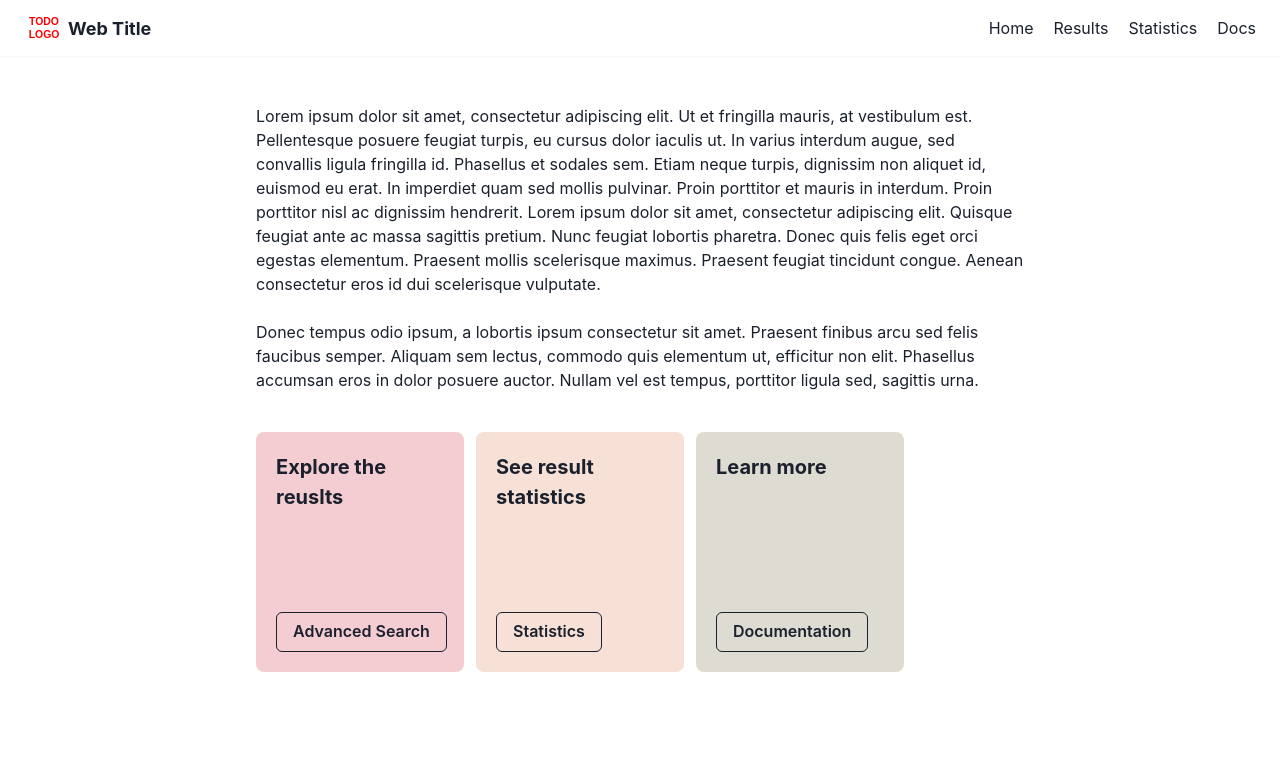
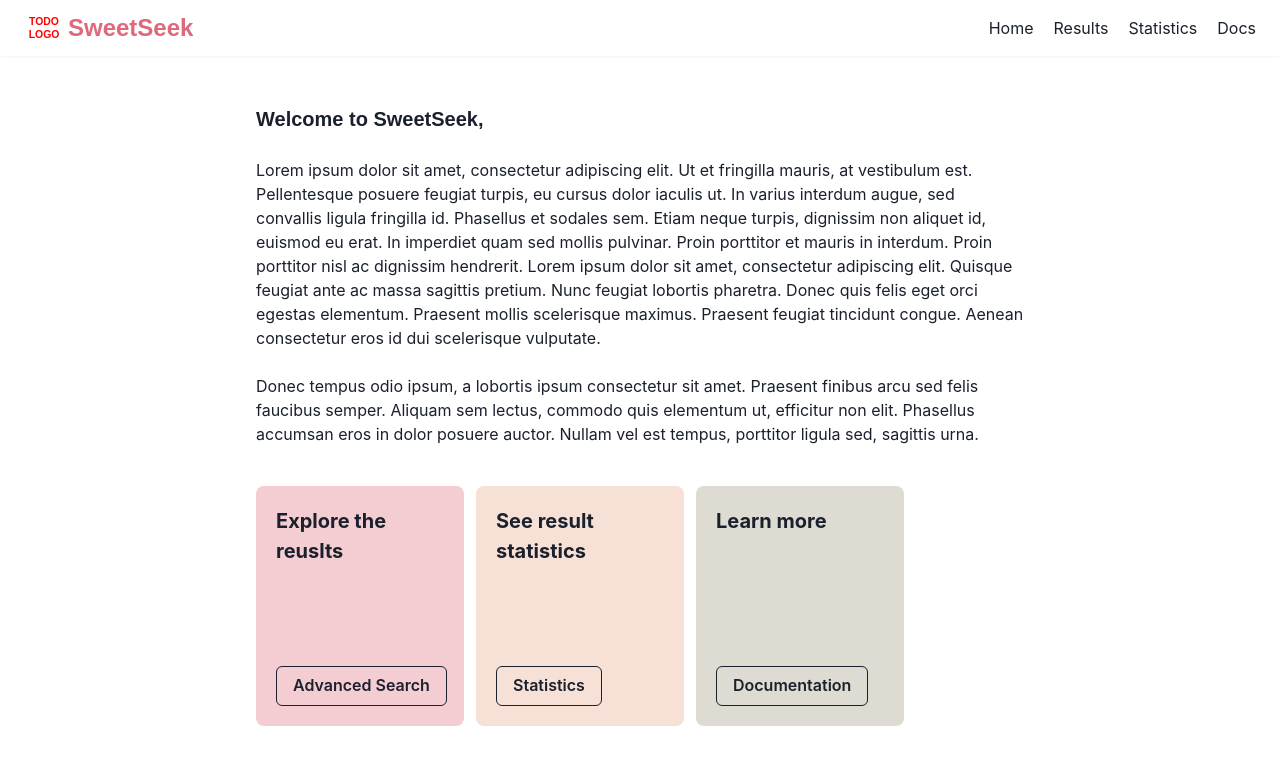
Before and after one commit to katkanaz/dp-thesis, a React (Vite) app in the folder web/fe/: page / in a window 1280 px wide. Shown: the top 764 px of the page. Built offline with nearby package versions, Linux system fonts and the light colour scheme; no server answers.

Commit message:
feat: add title

```diff
--- a/web/fe/index.html
+++ b/web/fe/index.html
@@ -4,7 +4,7 @@
     <meta charset="UTF-8" />
     <link rel="icon" type="image/svg+xml" href="/logo.svg" />
     <meta name="viewport" content="width=device-width, initial-scale=1.0" />
-    <title>fe</title>
+    <title>SweetSeek</title>
   </head>
   <body>
     <div id="root"></div>
--- a/web/fe/src/components/NavBar.tsx
+++ b/web/fe/src/components/NavBar.tsx
@@ -19,15 +19,15 @@ function NavBar() {
                 <ChakraLink as={TanstackRouterLink} to={homeRoute.to} textDecoration="none" _hover={{ textDecoration: "none" }}>
                     <HStack spacing="1">
                         <Image src={logo} alt="Website Logo" boxSize="40px"/>
-                        <Text fontWeight="bold" fontSize="lg">
-                            Web Title
+                        <Text fontWeight="bold" fontSize="2xl" fontFamily="fantasy" color="#DD697B">
+                            SweetSeek
                         </Text>
                     </HStack>
                 </ChakraLink>
             </Box>
             {lastUpdated &&
                 <>
-                    <Box ml="4" height="60%" borderLeft="1px" borderColor="gray.400"></Box>
+                    <Box ml="4" height="60%" borderLeft="1px" borderColor="#4A5759"></Box>
                     <Box ml="4" color="gray.400">
                         Last updated {lastUpdated.date}
                     </Box>
--- a/web/fe/src/pages/Home.tsx
+++ b/web/fe/src/pages/Home.tsx
@@ -7,7 +7,10 @@ import { docsRoute, resultsRoute, statsRoute } from "../Router";
 function Home() {
     return (
         <MainContainer width="60%">
-            <Text mt="12">
+            <Text mt="12" fontWeight="bold" fontFamily="fantasy" fontSize="xl">
+                Welcome to SweetSeek,
+            </Text>
+            <Text mt="6">
                 Lorem ipsum dolor sit amet, consectetur adipiscing elit. Ut et fringilla mauris, at vestibulum est. Pellentesque posuere feugiat turpis, eu cursus dolor iaculis ut. In varius interdum augue, sed convallis ligula fringilla id. Phasellus et sodales sem. Etiam neque turpis, dignissim non aliquet id, euismod eu erat.
                 In imperdiet quam sed mollis pulvinar. Proin porttitor et mauris in interdum. Proin porttitor nisl ac dignissim hendrerit. Lorem ipsum dolor sit amet, consectetur adipiscing elit. Quisque feugiat ante ac massa sagittis pretium. Nunc feugiat lobortis pharetra. Donec quis felis eget orci egestas elementum. Praesent mollis scelerisque maximus. Praesent feugiat tincidunt congue. Aenean consectetur eros id dui scelerisque vulputate.
             </Text>
```
